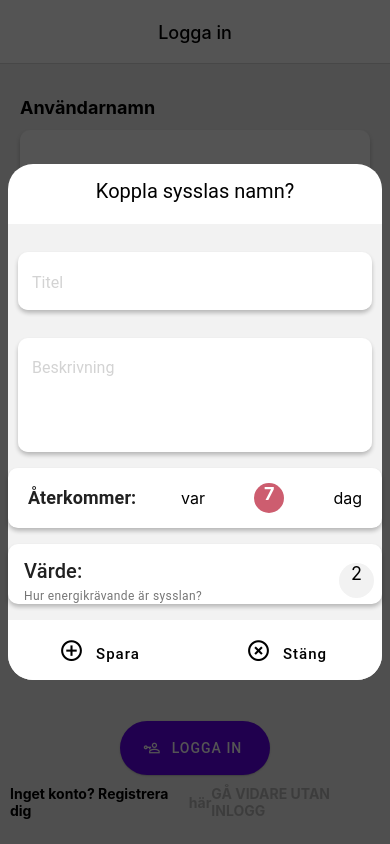
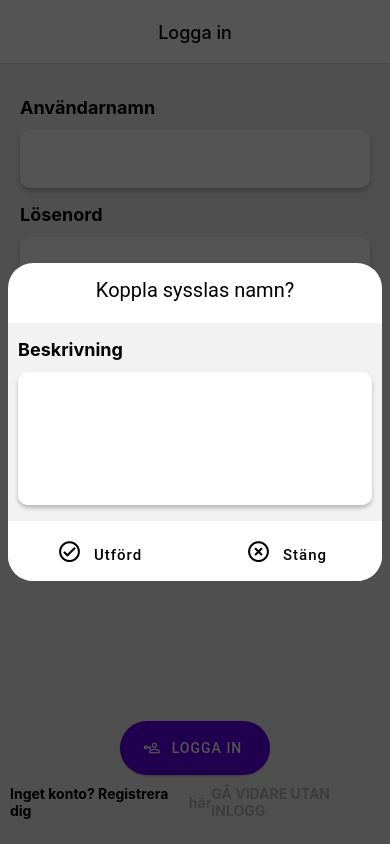
Before and after one commit to KSigurd/KROLF-household-app, a React Native app: screen /ChoreDescriptionModalScreen in a window 390 px wide. Built offline with nearby package versions, Linux system fonts and the light colour scheme.

Commit message:
added choreDescriotion

```diff
--- a/components/ChoreDescription.tsx
+++ b/components/ChoreDescription.tsx
@@ -5,8 +5,6 @@ import { Button as NPbutton } from "react-native-paper";
 import * as Yup from "yup";
 import { chores } from "../data/mockChoresData";
 import { Chore } from "../interfaces/chore";
-import Points from "./Points";
-import Repeatability from "./Repeatability";
 import ThemedTextInput from "./ThemedTextInput";
 
 interface Props {
--- a/screens/ChoreDescriptionModalScreen.tsx
+++ b/screens/ChoreDescriptionModalScreen.tsx
@@ -2,6 +2,7 @@ import { NativeStackScreenProps } from "@react-navigation/native-stack";
 import React from "react";
 import { SafeAreaView, StyleSheet, View } from "react-native";
 import { Text } from "react-native-paper";
+import ChoreDescription from "../components/ChoreDescription";
 import CreateChoreInfo from "../components/CreateChoreInfo";
 import { TabParamList } from "../navigation/ChoresStatisticsNavigator";
 
@@ -13,27 +14,16 @@ const CreateChoreModalScreen = ({ navigation }: Props) => {
   };
 
   return (
-    // <Provider>
-    //   <Portal>
-    //     <Modal
-    //       style={styles.modalBox}
-    //       visible={true}
-    //       onDismiss={() => {
-    //         navigation.navigate("Chores");
-    //       }}
-    //     >
-
     <View style={styles.outerContainer}>
       <SafeAreaView>
         <View style={styles.topCointainer}>
           <Text style={styles.titleText}>Koppla sysslas namn?</Text>
         </View>
         <View style={styles.centerContainer}>
-          <CreateChoreInfo onClosed={onClosed} />
+          <ChoreDescription onClosed={onClosed} />
         </View>
       </SafeAreaView>
     </View>
-    //     </Modal>w
   );
 };
 
--- a/screens/ChoresScreen.tsx
+++ b/screens/ChoresScreen.tsx
@@ -1,6 +1,7 @@
 import React from "react";
 import { StyleSheet, Text, View } from "react-native";
 import { Button, Surface, TouchableRipple } from "react-native-paper";
+import ChoreDescription from "../components/ChoreDescription";
 import { StackScreenProps } from "../navigation/RootNavigator";
 import { getChoresAction } from "../store/chore/choreSlice";
 import { selectHouseholdById } from "../store/household/hoseholdSelector";
@@ -34,7 +35,7 @@ const ChoresScreen = ({
                             <TouchableRipple
 
                                 style={stylesLocal.chip}
-                                onPress={() => console.log(prop)}
+                                onPress={() => navigation.navigate("ChoreDescriptionModalScreen")}
                             >
                                 <Text
                                     style={stylesLocal.surfaceText}
```
